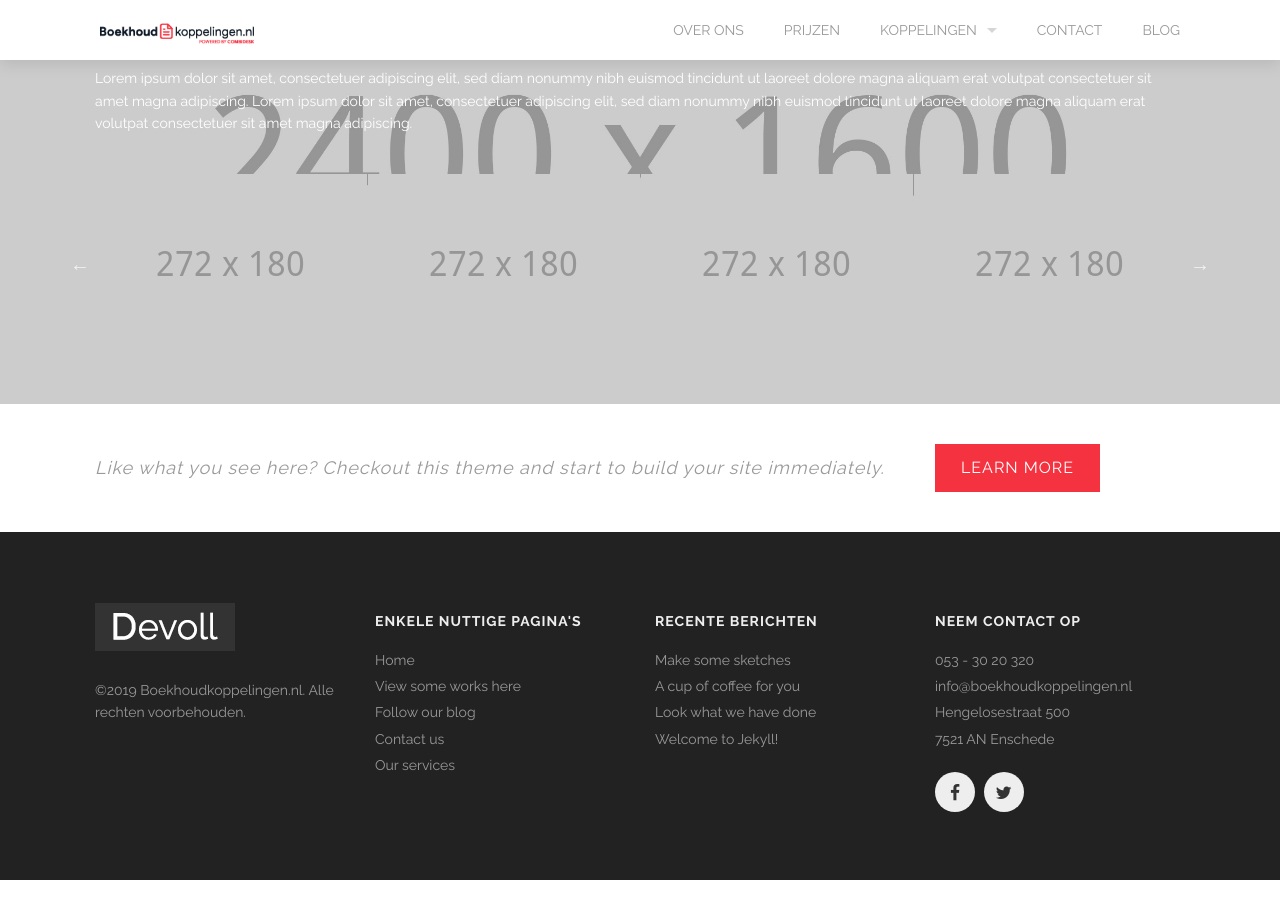
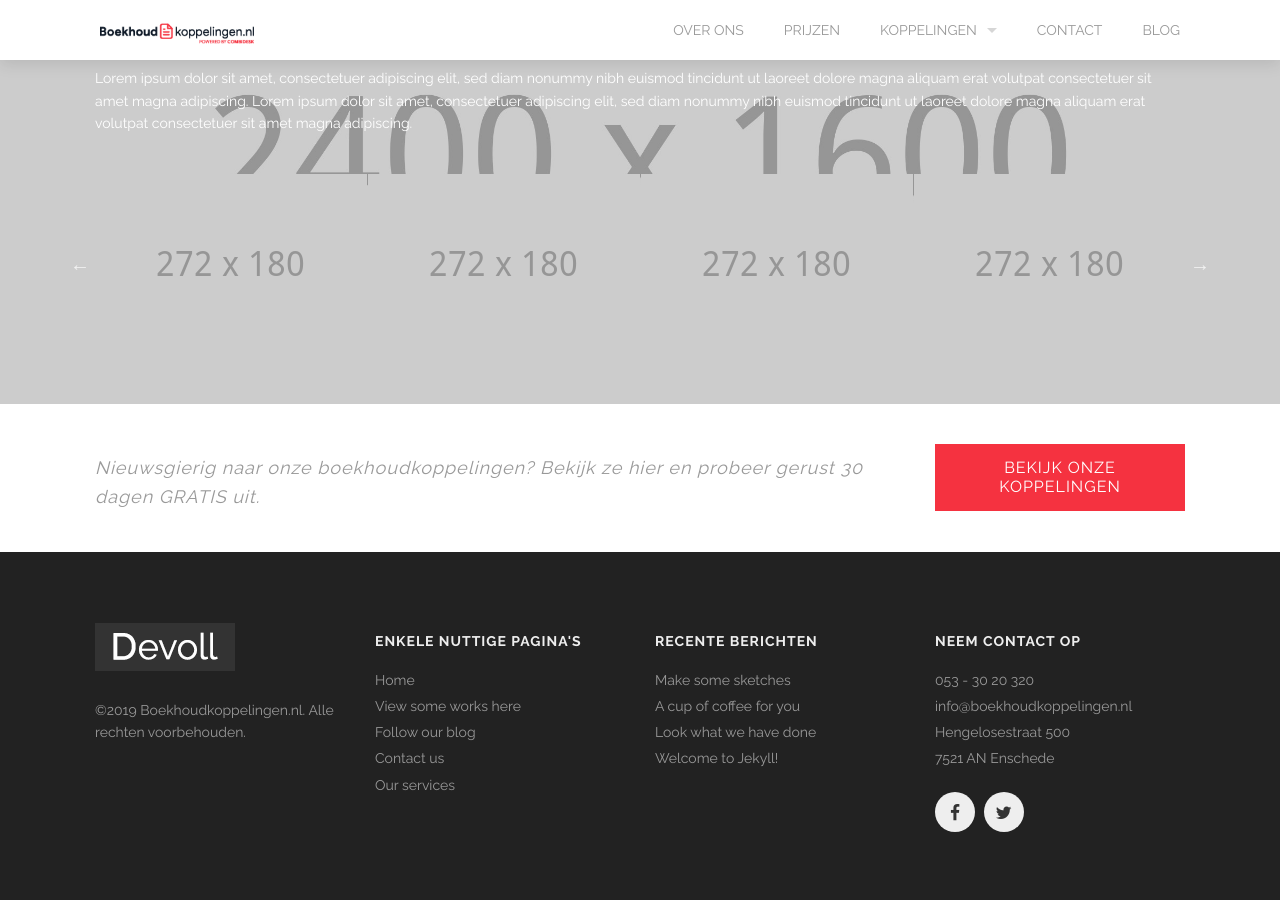
Before and after one commit to Combidesk/combidesk.github.io, a Jekyll site: the page built from index.html, in a window 1280 px wide and 900 px high, scrolled down 4742 px. Built offline with Jekyll 4.4.1, drawn with Linux system fonts in a browser that asks for light colours.

Commit message:
Update index.html
Some homepage text editing.

```diff
--- a/index.html
+++ b/index.html
@@ -451,10 +451,10 @@ milestones:
   <div class='mod modCallToAction'>
     <div class='row'>
       <div class='medium-9 large-9 columns'>
-        <p>Like what you see here? Checkout this theme and start to build your site immediately.</p>
+        <p>Nieuwsgierig naar onze boekhoudkoppelingen? Bekijk ze hier en probeer gerust 30 dagen GRATIS uit.</p>
       </div>
       <div class='medium-3 large-3 columns'>
-        <a class='button' href='http://themeforest.net/user/honryou/portfolio?ref=honryou'>Learn more</a>
+        <a class='button' href='/portfolio'>Bekijk onze koppelingen</a>
       </div>
     </div>
   </div>
```
